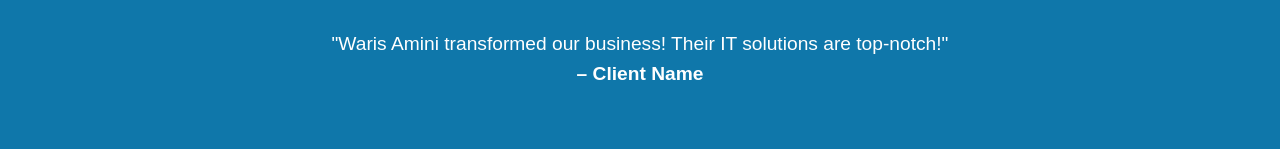
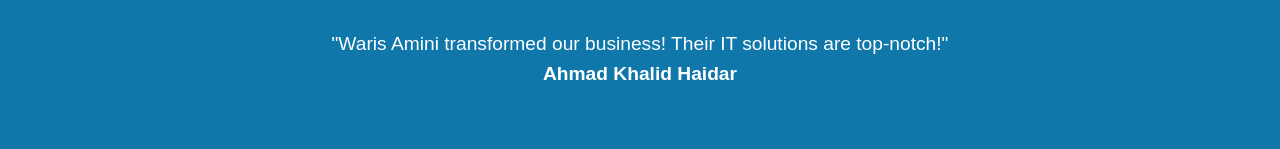
Before and after one commit to eriswaris/eriswaris, a plain HTML site: page index.html in a window 1280 px wide. Shown: the part 870-1019 px from the top of the page. Drawn offline with Linux system fonts and the light colour scheme.

Commit message:
index.html

```diff
--- a/index.html
+++ b/index.html
@@ -57,7 +57,7 @@
         <h2>What Our Clients Say</h2>
         <div class="testimonial">
             <p>"Waris Amini transformed our business! Their IT solutions are top-notch!"</p>
-            <h4>– Client Name</h4>
+            <h4>Ahmad Khalid Haidar</h4>
         </div>
     </section>
 
```
